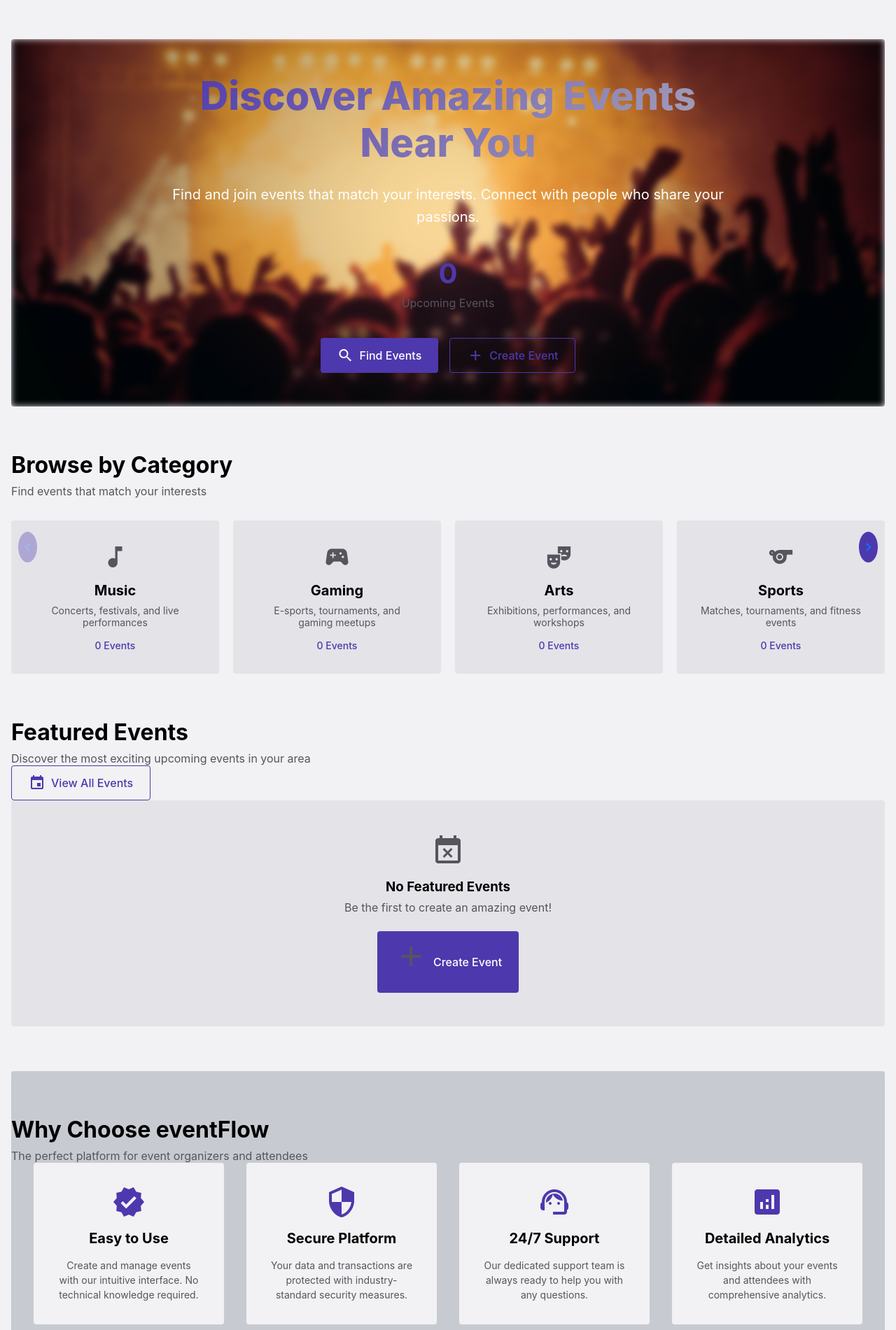
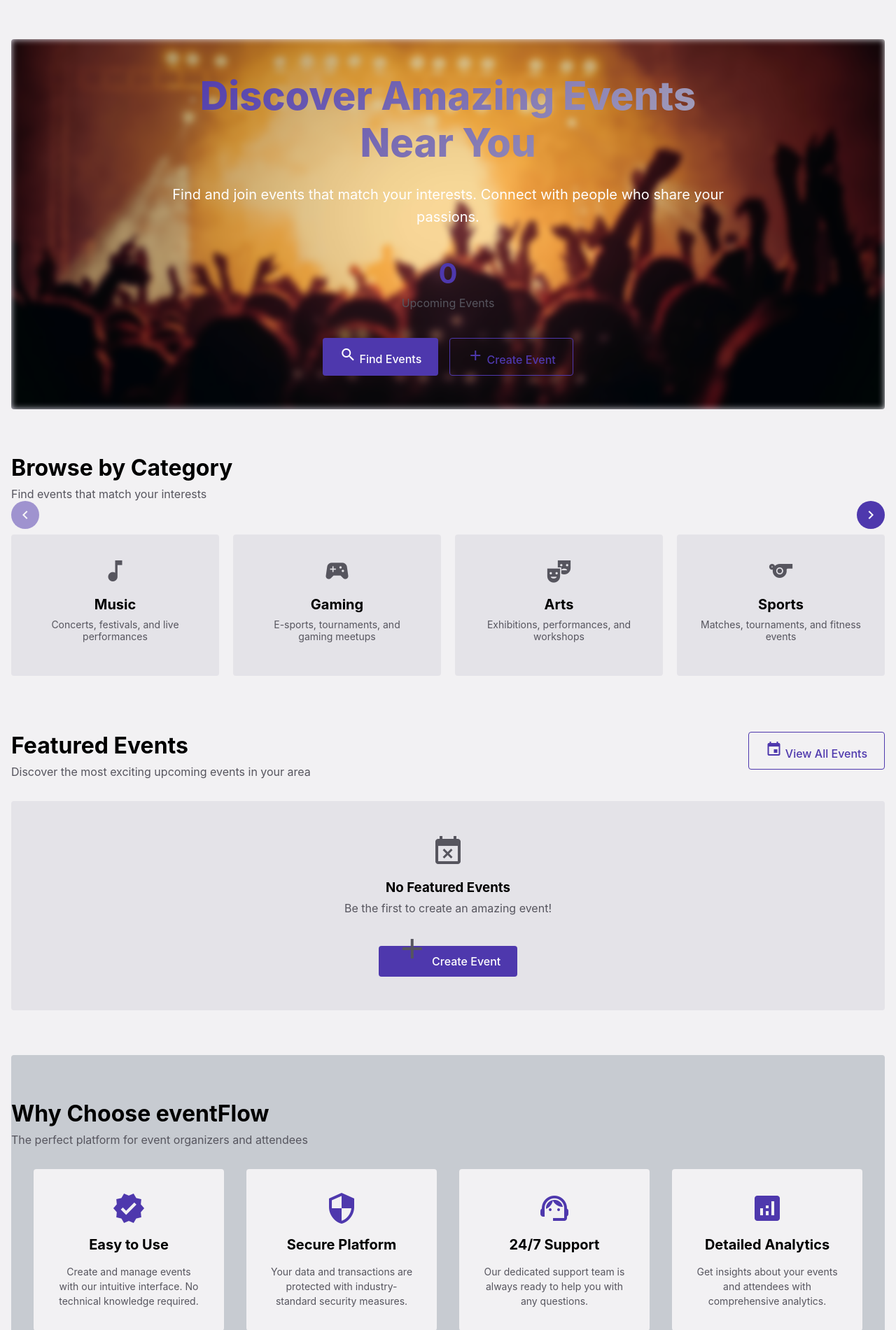
Before and after one commit to KennyWambua/event-flow, a Flask app: page / in a window 1280 px wide. Shown: the part 77-1978 px from the top of the page at 70% size. Run offline with Flask 3, Linux system fonts and the light colour scheme; data that the repository does not hold is empty; some libraries are stand-ins or nearby versions.

Commit message:
changed the homepage

```diff
--- a/eventFlow/static/css/home.css
+++ b/eventFlow/static/css/home.css
@@ -84,7 +84,13 @@
   }
 }
 
-.headerContent{
+.sectionHeader {
+  display: flex;
+  justify-content: space-between;
+  align-items: flex-start;
+  margin-bottom: 2rem;
+
+  .headerContent {
 
     h2 {
       font-size: 2rem;
@@ -95,9 +101,10 @@
       color: hsl(var(--muted-foreground));
     }
   }
+}
 
 .btn {
-  display: inline-flex;
+  /* display: inline-flex; */
   align-items: center;
   justify-content: center;
   padding: 0.75rem 1.5rem;
@@ -145,36 +152,56 @@
   }
 }
 
-
 .categories {
   margin-bottom: 4rem;
   position: relative;
 
-  .sectionHeader {
-    display: flex;
-    justify-content: space-between;
-    align-items: flex-start;
-    margin-bottom: 2rem;
-
   .categoryControls {
     display: flex;
     gap: 1rem;
+    /* position: relative; */
+
+    .swiper-button-prev {
+      left: 0;
+    }
+
+    .swiper-button-next {
+      right: 0;
+    }
+
+    .swiper-button-prev,
+    .swiper-button-next {
+      width: 2.5rem;
+      height: 2.5rem;
+      margin-top: 0;
+      /* position: absolute; */
+      top: 20%;
+
+      /* transform: translateY(-50%); */
+      background: hsl(var(--primary));
+      border-radius: 50%;
+      color: hsl(var(--primary-foreground));
+
+      &::after {
+        display: none;
+      }
+
+      &:hover {
+        background: hsl(var(--primary) / 0.9);
+      }
+
+      &.swiper-button-disabled {
+        opacity: 0.5;
+        cursor: not-allowed;
+      }
+    }
   }
 
   .categorySwiper {
     padding: 1rem 0;
-      margin: 0 -1rem;
-    }
-  }
-}
-
-
-
-
 
     .swiper-slide {
       height: auto;
-}
 
       .categoryCard {
         display: flex;
@@ -217,47 +244,18 @@
           font-size: 0.875rem;
           margin-bottom: 1rem;
         }
-
-  .categoryCount {
-    font-size: 0.875rem;
-    color: hsl(var(--primary));
-    font-weight: 500;
       }
     }
-
-.swiper-button-prev,
-.swiper-button-next {
-  width: 2.5rem;
-  height: 2.5rem;
-  margin-top: 0;
-  transform: translateY(-50%);
-  background: hsl(var(--primary));
-  border-radius: 50%;
-  color: hsl(var(--primary-foreground));
-
-  &::after {
-    display: none;
-  }
-
-  &:hover {
-    background: hsl(var(--primary) / 0.9);
-  }
-
-  &.swiper-button-disabled {
-    opacity: 0.5;
-    cursor: not-allowed;
   }
 }
 
 .featuredEvents {
   margin-bottom: 4rem;
-}
 
   .eventSection {
     display: grid;
     grid-template-columns: repeat(auto-fill, minmax(300px, 1fr));
     gap: 2rem;
-}
 
     .eventCard {
       background: hsl(var(--card));
@@ -267,15 +265,17 @@
       transition: transform 0.2s ease, box-shadow 0.2s ease;
 
       &:hover {
-    transform: translateY(-4px);
+        transform: translateY(-2px);
         box-shadow: 0 4px 8px rgba(0, 0, 0, 0.15);
-  }
+        -webkit-transform: translateY(-2px);
+        -moz-transform: translateY(-2px);
+        -ms-transform: translateY(-2px);
+        -o-transform: translateY(-2px);
       }
 
       .eventImageLink {
         display: block;
         text-decoration: none;
-}
 
         .eventImage {
           position: relative;
@@ -291,7 +291,6 @@
 
           &:hover img {
             transform: scale(1.05);
-  }
           }
 
           .placeholder-image {
@@ -323,10 +322,16 @@
             }
 
             &.free {
-    background: hsl(var(--success));
-    color: hsl(var(--success-foreground));
+              background: hsl(var(--secondary));
+              color: hsl(var(--secondary-foreground));
             }
           }
+        }
+      }
+    }
+  }
+}
+
 
 .eventDetails {
   padding: 1.5rem;
--- a/eventFlow/templates/home.html
+++ b/eventFlow/templates/home.html
@@ -55,7 +55,6 @@
               <span class="material-icons">music_note</span>
               <h3>Music</h3>
               <p>Concerts, festivals, and live performances</p>
-              <span class="categoryCount">{{ stats.upcoming_events }} Events</span>
             </a>
           </div>
           <div class="swiper-slide">
@@ -63,7 +62,6 @@
               <span class="material-icons">sports_esports</span>
               <h3>Gaming</h3>
               <p>E-sports, tournaments, and gaming meetups</p>
-              <span class="categoryCount">{{ stats.upcoming_events }} Events</span>
             </a>
           </div>
           <div class="swiper-slide">
@@ -71,7 +69,6 @@
               <span class="material-icons">theater_comedy</span>
               <h3>Arts</h3>
               <p>Exhibitions, performances, and workshops</p>
-              <span class="categoryCount">{{ stats.upcoming_events }} Events</span>
             </a>
           </div>
           <div class="swiper-slide">
@@ -79,7 +76,6 @@
               <span class="material-icons">sports</span>
               <h3>Sports</h3>
               <p>Matches, tournaments, and fitness events</p>
-              <span class="categoryCount">{{ stats.upcoming_events }} Events</span>
             </a>
           </div>
           <div class="swiper-slide">
@@ -87,7 +83,6 @@
               <span class="material-icons">school</span>
               <h3>Education</h3>
               <p>Workshops, seminars, and training sessions</p>
-              <span class="categoryCount">{{ stats.upcoming_events }} Events</span>
             </a>
           </div>
           <div class="swiper-slide">
@@ -95,7 +90,6 @@
               <span class="material-icons">business</span>
               <h3>Business</h3>
               <p>Networking, conferences, and meetups</p>
-              <span class="categoryCount">{{ stats.upcoming_events }} Events</span>
             </a>
           </div>
           <div class="swiper-slide">
@@ -103,7 +97,6 @@
               <span class="material-icons">restaurant</span>
               <h3>Food & Drinks</h3>
               <p>Food festivals, wine tasting, and culinary events</p>
-              <span class="categoryCount">{{ stats.upcoming_events }} Events</span>
             </a>
           </div>
           <div class="swiper-slide">
@@ -111,7 +104,6 @@
               <span class="material-icons">computer</span>
               <h3>Technology</h3>
               <p>Tech conferences, hackathons, and meetups</p>
-              <span class="categoryCount">{{ stats.upcoming_events }} Events</span>
             </a>
           </div>
         </div>
```
Lines whose indentation alone changed are shown as unchanged.
